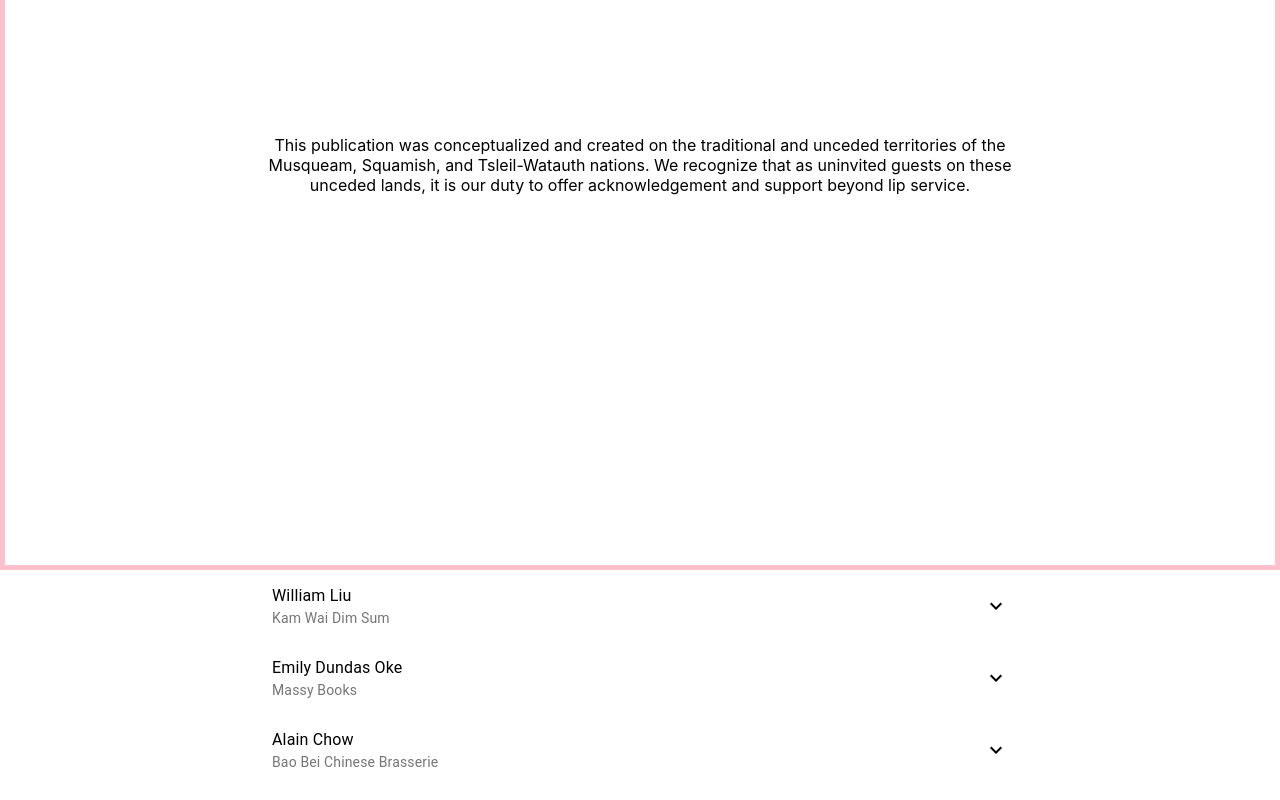
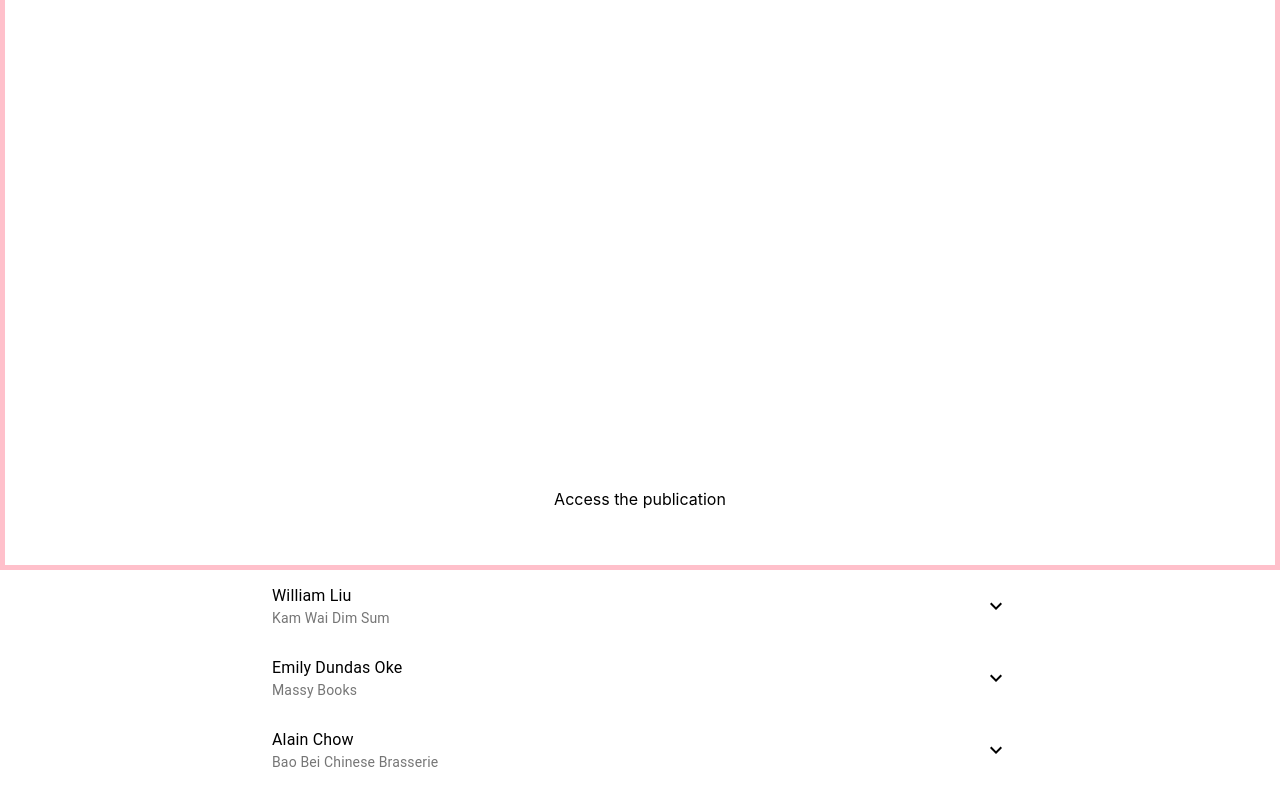
Before and after one commit to ybxiang05/chinatown-stories, a React (Create React App) app: page / in a window 1280 px wide. Shown: the part 1040-1840 px from the top of the page. Built offline with nearby package versions, Linux system fonts and the light colour scheme.

Commit message:
add scroll to content

```diff
--- a/src/App.js
+++ b/src/App.js
@@ -3,16 +3,21 @@ import styled from "styled-components";
 import Cover from "./components/Cover";
 import LandAcknowledgement from "./components/LandAcknowledgement";
 import Accordion from "./components/Accordion";
-import content from "./interviews/Content";
+import Content from "./interviews/Content";
 
 const StyledApp = styled.div``;
 
 function App() {
-  const interviewsOnly = content.filter(interview => interview.type === "interview");
+  const interviewsOnly = Content.filter(interview => interview.type === "interview");
+  const publicationRef = React.useRef();
+  const handleClick = () => {
+    publicationRef.current.scrollIntoView({ behavior: "smooth" });
+  };
   return (
     <StyledApp className="App">
       <Cover />
-      <LandAcknowledgement />
+      <LandAcknowledgement handleClick={handleClick} />
+      <div ref={publicationRef}>
         {interviewsOnly.map(interview => (
           <Accordion
             title={interview.title}
@@ -22,10 +27,7 @@ function App() {
             key={interview.title}
           />
         ))}
-      {/* {content.map(item => (
-        <Interview key={item.title} content={item} />
-      ))} */}
-      {/* <img src={Tray} /> */}
+      </div>
     </StyledApp>
   );
 }
--- a/src/components/Accordion.js
+++ b/src/components/Accordion.js
@@ -18,11 +18,11 @@ const StyledListItemText = styled(ListItemText)`
 const StyledListItem = styled(ListItem)`
   display: flex;
   flex-direction: column;
-  //   height: 80vh;
-  //   overflow: scroll;
+  height: 80vh;
+  overflow: scroll;
 
   p {
-    padding: 0 20%;
+    margin: 0 20%;
   }
 `;
 
--- a/src/components/Cover.js
+++ b/src/components/Cover.js
@@ -1,10 +1,12 @@
 import React from "react";
 import styled from "styled-components";
+import ArrowDropDownIcon from "@material-ui/icons/ArrowDropDown";
 
 const StyledCover = styled.div`
   background-color: pink;
   height: 100vh;
   display: flex;
+  flex-direction: column;
   justify-content: center;
   p {
     align-self: center;
@@ -16,6 +18,7 @@ const Cover = () => {
   return (
     <StyledCover>
       <p>placeholder for a cover</p>
+      <ArrowDropDownIcon />
     </StyledCover>
   );
 };
--- a/src/components/LandAcknowledgement.js
+++ b/src/components/LandAcknowledgement.js
@@ -5,6 +5,7 @@ const StyledAck = styled.div`
   border: 5px solid pink;
   height: 100vh;
   display: flex;
+  flex-direction: column;
   justify-content: center;
   p {
     align-self: center;
@@ -13,15 +14,23 @@ const StyledAck = styled.div`
   }
 `;
 
-const LandAcknowledgement = () => {
+const LandAcknowledgement = props => {
   return (
     <StyledAck>
       <p>
-        This publication was conceptualized and created on the traditional and unceded territories
-        of the Musqueam, Squamish, and Tsleil-Watauth nations. We recognize that as uninvited guests
-        on these unceded lands, it is our duty to offer acknowledgement and support beyond lip
-        service.
+        This publication was conceptualized and compiled on the traditional, ancestral, and unceded
+        territories of the xwməθkwəy̓ əm (Musqueam), Skwxwú7mesh (Squamish), and Səl̓
+        ílwətaʔɬ/Selilwitulh (Tsleil-Waututh) nations. We acknowledge that this land was never
+        surrendered, relinquished, or handed over by these nations to Canada or British Columbia
+        through a treaty or other means; it is sovereign and unsurrendered. It is time land is
+        returned to them, or they be compensated for it. We also recognize that as uninvited guests
+        on these unceded lands, allyship means working hard to dismantle colonial systems of
+        oppression beyond paying lip service for the rest of our days.
       </p>
+
+      <div onClick={props.handleClick}>
+        <p>Access the publication</p>
+      </div>
     </StyledAck>
   );
 };
```
Also changed, not shown: src/interviews/content.js. Lines whose indentation alone changed are shown as unchanged.
